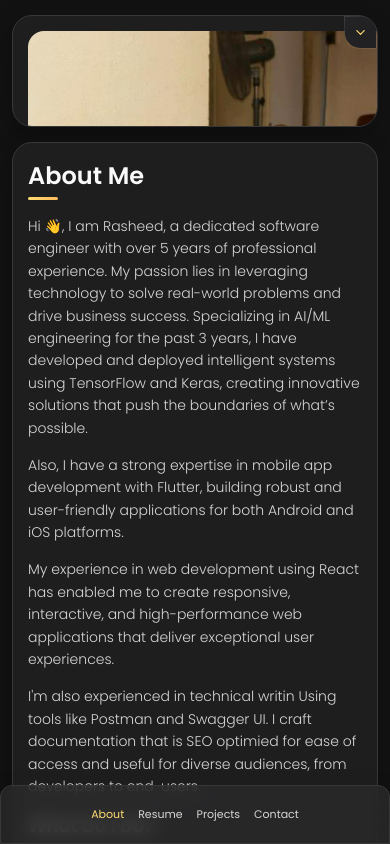
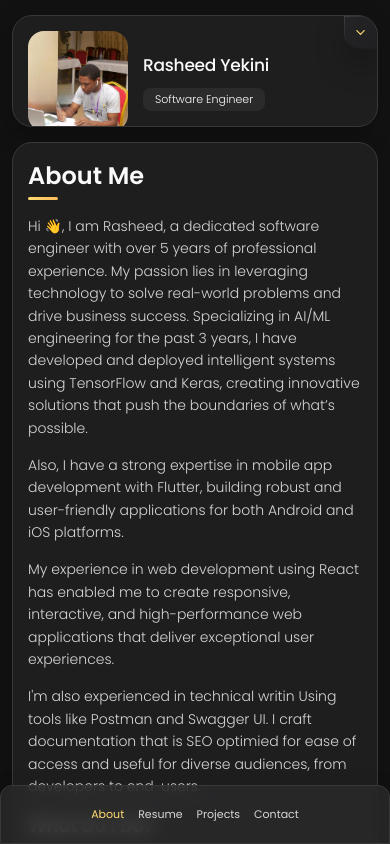
Before and after one commit to Muhammadurasheed/emrashfolio, a React (Vite) app: page / in a window 390 px wide. Shown: the top 844 px of the page. Built offline with nearby package versions, Linux system fonts and the light colour scheme; no server answers.

Commit message:
fix some layout issues

```diff
--- a/src/index.css
+++ b/src/index.css
@@ -359,6 +359,19 @@ main {
   border-radius: 16px;
   object-fit: cover;
 }
+@media (max-width: 480px) {
+
+  .avatar-box {
+    width: 100px;
+    height: 100px;
+  }
+
+  .avatar-box img {
+    width: 100px;
+    height: 100px;
+    border-radius: 16px;
+  }
+}
 
 .info-content .name {
   color: var(--white-2);
@@ -478,6 +491,7 @@ main {
 .social-item .social-link:hover {
   color: var(--light-gray);
 }
+
 
 /*-----------------------------------*\
   #NAVBAR
```
